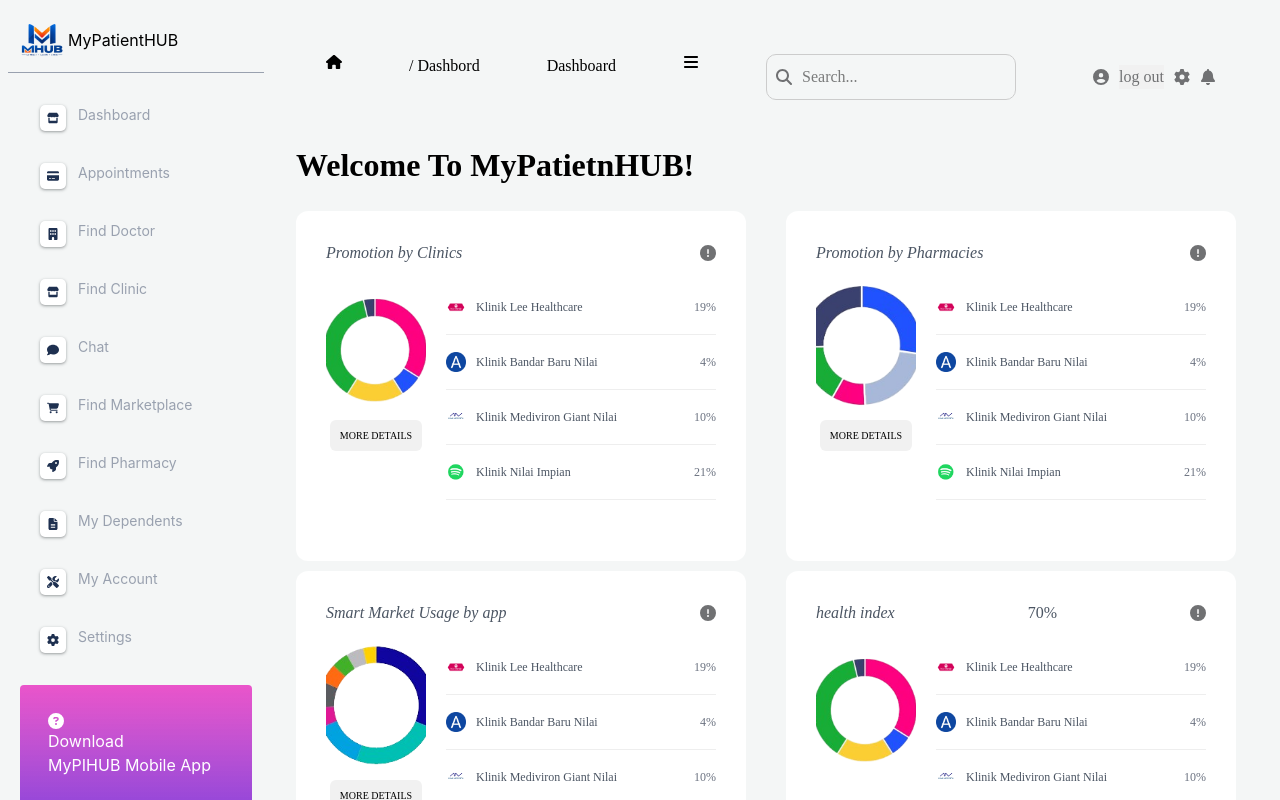
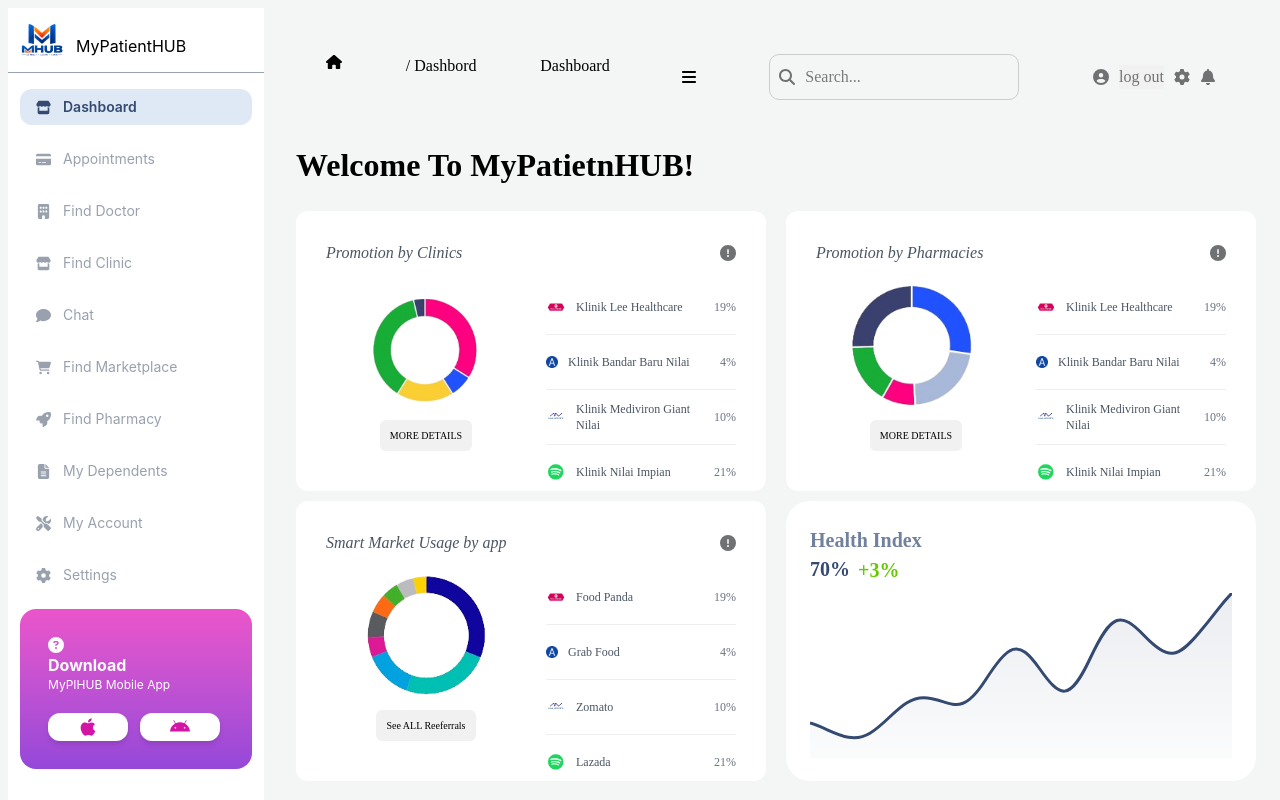
Before and after one commit to narges-karimyar/HUB, a React (Vite) app: page / in a window 1280 px wide. Both pictures are taken after typing "name@example.com", "Sample123" into the empty fields and a click on the button "SIGN IN". Shown: the top 800 px of the page. Built offline with nearby package versions, Linux system fonts and the light colour scheme.

Commit message:
new update

```diff
--- a/src/Components/Aside.jsx
+++ b/src/Components/Aside.jsx
@@ -1,4 +1,4 @@
-import { Link } from "react-router-dom";
+import { NavLink } from "react-router-dom";
 import {
   FaStore,
   FaCreditCard,
@@ -10,121 +10,179 @@ import {
   FaScrewdriverWrench,
   FaGear,
   FaCircleQuestion,
+  FaXmark,
+  FaApple,
+  FaAndroid,
 } from "react-icons/fa6";
+
 import product from "../Data/Products";
 
-export default function Aside({ open }) {
-  const c = "rgb(30, 48, 80)";
-  const link = `flex gap-3 ${open ? "my-8 mx-8" : "my-10 justify-center"}`;
+export default function Aside({ open, setOpen }) {
+  const closeMenu = () => setOpen(false);
+
+  const getLinkClass = ({ isActive }) =>
+    `flex items-center gap-3 rounded-xl transition-all duration-200
+    ${open ? "my-4 mx-3 px-4 py-2" : "my-6 mx-2 justify-center py-2"}
+    ${
+      isActive
+        ? "bg-[#dfe8f5] text-[#344a70] font-semibold"
+        : "text-gray-400 hover:bg-gray-100 hover:text-[#344a70]"
+    }`;
 
   return (
+    <>
+      {/* Mobile and tablet backdrop */}
+      {open && (
+        <div
+          onClick={closeMenu}
+          className="fixed inset-0 z-40 bg-black/40 lg:hidden"
+        />
+      )}
+
+      {/* Sidebar */}
       <aside
-      className={`shrink-0 transition-all duration-300 m-2 h-screen sticky top-0 overflow-y-auto overflow-x-hidden max-lg:hidden ${
-        open ? "w-64 " : "w-20 "
+        className={`
+          shrink-0 bg-white
+          transition-all duration-300
+          m-2 h-screen sticky top-0
+          overflow-y-auto overflow-x-hidden
+          z-50
+          max-lg:fixed max-lg:left-0 max-lg:top-0
+          max-lg:m-0 max-lg:h-screen max-lg:w-64
+          ${open ? "max-lg:translate-x-0" : "max-lg:-translate-x-full"}
+          ${open ? "w-64" : "w-20"}
+        `}
+      >
+        {/* Logo and close button */}
+        <div
+          className={`flex items-center m-2 ${
+            open ? "justify-between" : "justify-center"
           }`}
         >
-      <div className={`flex m-2 ${open ? "" : "justify-center"}`}>
+          <div className="flex items-center gap-2">
             <img
               src={product[0].Image}
               alt={product[0].name}
               className="h-12 w-13"
             />
+
             {open && <p className="mt-3">MyPatientHUB</p>}
           </div>
+
+          {open && (
+            <button
+              onClick={closeMenu}
+              className="lg:hidden p-2"
+              aria-label="Close menu"
+            >
+              <FaXmark size={20} />
+            </button>
+          )}
+        </div>
+
         <hr className="text-gray-400" />
-      <Link to="/" className={link}>
-        <span className="span">
-          {" "}
-          <FaStore size={12} color={c} />
-        </span>
-        {open && <p className="text-gray-400 text-sm">Dashboard</p>}
-      </Link>
 
-      <Link to="/appointments" className={link}>
-        <span className="span">
-          {" "}
-          <FaCreditCard size={12} color={c} />
-        </span>
-        {open && <p className="text-gray-400 text-sm">Appointments</p>}
-      </Link>
+        {/* Dashboard */}
+        <NavLink to="/" end onClick={closeMenu} className={getLinkClass}>
+          <FaStore size={15} className="shrink-0" />
+          {open && <p className="text-sm">Dashboard</p>}
+        </NavLink>
 
-      <Link to="/find-doctor" className={link}>
-        <span className="span">
-          {" "}
-          <FaBuilding size={12} color={c} />
-        </span>
-        {open && <p className="text-gray-400 text-sm">Find Doctor</p>}
-      </Link>
+        {/* Appointments */}
+        <NavLink
+          to="/appointments"
+          onClick={closeMenu}
+          className={getLinkClass}
+        >
+          <FaCreditCard size={15} className="shrink-0" />
+          {open && <p className="text-sm">Appointments</p>}
+        </NavLink>
 
-      <Link to="/find-clinic" className={link}>
-        <span className="span">
-          {" "}
-          <FaStore size={12} color={c} />
-        </span>
-        {open && <p className="text-gray-400 text-sm">Find Clinic</p>}
-      </Link>
+        {/* Find Doctor */}
+        <NavLink to="/find-doctor" onClick={closeMenu} className={getLinkClass}>
+          <FaBuilding size={15} className="shrink-0" />
+          {open && <p className="text-sm">Find Doctor</p>}
+        </NavLink>
 
-      <Link to="/chat" className={link}>
-        <span className="span">
-          {" "}
-          <FaComment size={12} color={c} />
-        </span>
-        {open && <p className="text-gray-400 text-sm">Chat</p>}
-      </Link>
+        {/* Find Clinic */}
+        <NavLink to="/find-clinic" onClick={closeMenu} className={getLinkClass}>
+          <FaStore size={15} className="shrink-0" />
+          {open && <p className="text-sm">Find Clinic</p>}
+        </NavLink>
 
-      <Link to="/marketplace" className={link}>
-        <span className="span">
-          {" "}
-          <FaCartShopping size={12} color={c} />
-        </span>
-        {open && <p className="text-gray-400 text-sm">Find Marketplace</p>}
-      </Link>
+        {/* Chat */}
+        <NavLink to="/chat" onClick={closeMenu} className={getLinkClass}>
+          <FaComment size={15} className="shrink-0" />
+          {open && <p className="text-sm">Chat</p>}
+        </NavLink>
 
-      <Link to="/pharmacy" className={link}>
-        <span className="span">
-          {" "}
-          <FaRocket size={12} color={c} />
-        </span>
-        {open && <p className="text-gray-400 text-sm">Find Pharmacy</p>}
-      </Link>
+        {/* Marketplace */}
+        <NavLink to="/marketplace" onClick={closeMenu} className={getLinkClass}>
+          <FaCartShopping size={15} className="shrink-0" />
+          {open && <p className="text-sm">Find Marketplace</p>}
+        </NavLink>
 
-      <Link to="/dependents" className={link}>
-        <span className="span">
-          {" "}
-          <FaFileLines size={12} color={c} />
-        </span>
-        {open && <p className="text-gray-400 text-sm">My Dependents</p>}
-      </Link>
+        {/* Pharmacy */}
+        <NavLink to="/pharmacy" onClick={closeMenu} className={getLinkClass}>
+          <FaRocket size={15} className="shrink-0" />
+          {open && <p className="text-sm">Find Pharmacy</p>}
+        </NavLink>
 
-      <Link to="/account" className={link}>
-        <span className="span">
-          {" "}
-          <FaScrewdriverWrench size={12} color={c} />
-        </span>
-        {open && <p className="text-gray-400 text-sm">My Account</p>}
-      </Link>
+        {/* My Dependents */}
+        <NavLink to="/dependents" onClick={closeMenu} className={getLinkClass}>
+          <FaFileLines size={15} className="shrink-0" />
+          {open && <p className="text-sm">My Dependents</p>}
+        </NavLink>
 
-      <Link to="/settings" className={link}>
-        <span className="span">
-          {" "}
-          <FaGear size={12} color={c} />
-        </span>
-        {open && <p className="text-gray-400 text-sm">Settings</p>}
-      </Link>
+        {/* My Account */}
+        <NavLink to="/account" onClick={closeMenu} className={getLinkClass}>
+          <FaScrewdriverWrench size={15} className="shrink-0" />
+          {open && <p className="text-sm">My Account</p>}
+        </NavLink>
 
+        {/* Settings */}
+        <NavLink to="/settings" onClick={closeMenu} className={getLinkClass}>
+          <FaGear size={15} className="shrink-0" />
+          {open && <p className="text-sm">Settings</p>}
+        </NavLink>
+
+        {/* Download app section */}
         <div
-        className={`bg-linear-to-b from-[rgba(233,67,197,0.911)] to-[rgb(149,71,217)] rounded ${
+          className={`bg-linear-to-b from-[rgba(233,67,197,0.911)] to-[rgb(149,71,217)] rounded-2xl ${
             open ? "p-7 m-3" : "p-3 my-3 flex justify-center"
           }`}
         >
           <FaCircleQuestion className="text-white" />
+
           {open && (
             <>
-            <h1 className="text-white">Download</h1>
-            <p className="text-white">MyPIHUB Mobile App</p>
+              <h1 className="text-white">
+                <b>Download</b>
+              </h1>
+
+              <p className="text-white text-xs">MyPIHUB Mobile App</p>
+
+              <div className="flex gap-3 mt-5">
+                <button
+                  type="button"
+                  aria-label="Apple app"
+                  className="flex items-center justify-center w-20 h-7 rounded-xl bg-white shadow-md"
+                >
+                  <FaApple className="text-[#d414a5] text-xl" />
+                </button>
+
+                <button
+                  type="button"
+                  aria-label="Android app"
+                  className="flex items-center justify-center w-20 h-7 rounded-xl bg-white shadow-md"
+                >
+                  <FaAndroid className="text-[#d414a5] text-xl" />
+                </button>
+              </div>
             </>
           )}
         </div>
       </aside>
+    </>
   );
 }
--- a/src/Components/Dashboard.jsx
+++ b/src/Components/Dashboard.jsx
@@ -22,7 +22,13 @@ export default function Dashboard() {
           <p>Dashboard</p>
         </div>
 
-        <FaBars onClick={() => setOpen(!open)} className="cursor-pointer" />
+        <button
+          onClick={() => setOpen(!open)}
+          className="cursor-pointer p-2"
+          aria-label="Toggle sidebar"
+        >
+          <FaBars />
+        </button>
         <div className="search-box relative w-[250px] max-lg:w-[150px] max-[600px]:w-full max-[600px]:order-3">
           <FaMagnifyingGlass className="absolute left-2.5 top-1/2 -translate-y-1/2 text-[rgb(112,113,115)]" />
           <input
@@ -58,7 +64,7 @@ export default function Dashboard() {
           {/* first card */}
           <div
             id="cardpro1"
-            className="bg-white p-[30px] max-[600px]:p-[15px] rounded-xl  h-[350px] w-[450px]  max-lg:w-full max-lg:h-auto"
+            className="bg-white p-[30px] max-[600px]:p-[15px] rounded-xl h-[280px] w-full  max-lg:w-full max-lg:h-auto w-full overflow-hidden"
           >
             <div
               id="protitle"
@@ -74,11 +80,15 @@ export default function Dashboard() {
               id="procontent"
               className="flex gap-5 max-lg:flex-col max-lg:items-center"
             >
-              <div id="probox" className="flex flex-col items-center w-[100px]">
+              {/* image */}
+              <div
+                id="probox"
+                className="flex flex-col items-center w-[200px] "
+              >
                 <img
                   src={product[5].Image}
                   alt="Promotion"
-                  className="w-[150px] h-[130px] max-[600px]:w-[100px] max-[600px]:h-[90px] object-cover rounded-lg"
+                  className="w-250px] h-[130px] max-[600px]:w-[200px] max-[600px]:h-[90px] object-cover rounded-lg"
                 />
                 <button className="mt-2.5 px-2.5 py-2 border-none rounded-md bg-[#f1f1f1] text-[10px] cursor-pointer">
                   MORE DETAILS
@@ -103,7 +113,7 @@ export default function Dashboard() {
                   <img
                     src={product[2].Image}
                     alt="Klinik Bandar Baru Nilai"
-                    className="w-5 h-5 object-contain"
+                    className="w-3 h-3 object-contain"
                   />
                   <p className="flex-1 text-xs max-[600px]:text-[11px] font-medium text-[#4b5563]">
                     Klinik Bandar Baru Nilai
@@ -141,9 +151,10 @@ export default function Dashboard() {
           </div>
 
           {/* second card */}
+
           <div
             id="cardpro1"
-            className="bg-white p-[30px] max-[600px]:p-[15px] rounded-xl h-[350px] w-[450px]  max-lg:w-full max-lg:h-auto"
+            className="bg-white p-[30px] max-[600px]:p-[15px] rounded-xl h-[280px] w-full  max-lg:w-full max-lg:h-auto w-full overflow-hidden"
           >
             <div
               id="protitle"
@@ -159,11 +170,12 @@ export default function Dashboard() {
               id="procontent"
               className="flex gap-5 max-lg:flex-col max-lg:items-center"
             >
-              <div id="probox" className="flex flex-col items-center w-[100px]">
+              {/* image */}
+              <div id="probox" className="flex flex-col items-center w-[200px]">
                 <img
                   src={product[6].Image}
                   alt="Promotion"
-                  className="w-[155px] h-[130px] max-[600px]:w-[180px] max-[600px]:h-[90px] object-cover  rounded-lg"
+                  className="w-250px] h-[130px] max-[600px]:w-[200px] max-[600px]:h-[90px] object-cover rounded-lg"
                 />
                 <button className="mt-2.5 px-2.5 py-2 border-none rounded-md bg-[#f1f1f1] text-[10px] cursor-pointer">
                   MORE DETAILS
@@ -188,7 +200,7 @@ export default function Dashboard() {
                   <img
                     src={product[2].Image}
                     alt="Klinik Bandar Baru Nilai"
-                    className="w-5 h-5 object-contain"
+                    className="w-3 h-3 object-contain"
                   />
                   <p className="flex-1 text-xs max-[600px]:text-[11px] font-medium text-[#4b5563]">
                     Klinik Bandar Baru Nilai
@@ -224,11 +236,10 @@ export default function Dashboard() {
               </div>
             </div>
           </div>
-
           {/* third card */}
           <div
             id="cardpro1"
-            className="bg-white p-[30px] max-[600px]:p-[15px] rounded-xl  h-[350px] w-[450px]  max-lg:w-full max-lg:h-auto"
+            className="bg-white p-[30px] max-[600px]:p-[15px] rounded-xl h-[280px] w-full  max-lg:w-full max-lg:h-auto w-full overflow-hidden"
           >
             <div
               id="protitle"
@@ -244,14 +255,15 @@ export default function Dashboard() {
               id="procontent"
               className="flex gap-5 max-lg:flex-col max-lg:items-center"
             >
-              <div id="probox" className="flex flex-col items-center w-[100px]">
+              {/* image */}
+              <div id="probox" className="flex flex-col items-center w-[200px]">
                 <img
                   src={product[7].Image}
                   alt="Promotion"
-                  className="w-[150px] h-[130px] max-[600px]:w-[100px] max-[600px]:h-[90px] object-cover rounded-lg"
+                  className="w-250px] h-[130px] max-[600px]:w-[200px] max-[600px]:h-[90px] object-cover rounded-lg"
                 />
                 <button className="mt-2.5 px-2.5 py-2 border-none rounded-md bg-[#f1f1f1] text-[10px] cursor-pointer">
-                  MORE DETAILS
+                  See ALL Reeferrals
                 </button>
               </div>
 
@@ -263,7 +275,7 @@ export default function Dashboard() {
                     className="w-5 h-5 object-contain"
                   />
                   <p className="flex-1 text-xs max-[600px]:text-[11px] font-medium text-[#4b5563]">
-                    Klinik Lee Healthcare
+                    Food Panda
                   </p>
                   <span className="text-xs font-medium text-[#6b7280]">
                     19%
@@ -273,10 +285,10 @@ export default function Dashboard() {
                   <img
                     src={product[2].Image}
                     alt="Klinik Bandar Baru Nilai"
-                    className="w-5 h-5 object-contain"
+                    className="w-3 h-3 object-contain"
                   />
                   <p className="flex-1 text-xs max-[600px]:text-[11px] font-medium text-[#4b5563]">
-                    Klinik Bandar Baru Nilai
+                    Grab Food
                   </p>
                   <span className="text-xs font-medium text-[#6b7280]">4%</span>
                 </div>
@@ -287,7 +299,7 @@ export default function Dashboard() {
                     className="w-5 h-5 object-contain"
                   />
                   <p className="flex-1 text-xs max-[600px]:text-[11px] font-medium text-[#4b5563]">
-                    Klinik Mediviron Giant Nilai
+                    Zomato
                   </p>
                   <span className="text-xs font-medium text-[#6b7280]">
                     10%
@@ -300,7 +312,7 @@ export default function Dashboard() {
                     className="w-5 h-5 object-contain"
                   />
                   <p className="flex-1 text-xs max-[600px]:text-[11px] font-medium text-[#4b5563]">
-                    Klinik Nilai Impian
+                    Lazada
                   </p>
                   <span className="text-xs font-medium text-[#6b7280]">
                     21%
@@ -311,97 +323,94 @@ export default function Dashboard() {
           </div>
 
           {/* fourth card */}
+
           <div
             id="cardpro1"
-            className="bg-white p-[30px] max-[400px]:p-[15px] rounded-xl h-[350px] w-[450px] max-lg:w-full max-lg:h-auto"
+            className="bg-white p-[24px] max-[600px]:p-[15px] rounded-[24px] h-[280px] w-full overflow-hidden"
           >
-            <div
-              id="protitle"
-              className="flex items-center justify-between mb-[15px]"
-            >
-              <p className="text-[#4b5563]">
-                <i>health index</i>
+            {/* Title */}
+            <div className="mb-1">
+              <p className="text-[#71809d] text-[20px] font-semibold">
+                Health Index
               </p>
-              <p className="text-[#4b5563]">70%</p>
-              <FaCircleExclamation className="text-[rgb(112,113,115)]" />
+
+              <div className="flex items-center gap-2">
+                <h2 className="text-[#344a70] text-[20px] font-bold leading-tight">
+                  70%
+                </h2>
+                <span className="text-[#65c900] text-[20px] font-bold">
+                  +3%
+                </span>
+              </div>
             </div>
 
-            <div
-              id="procontent"
-              className="flex gap-5 max-lg:flex-col max-lg:items-center"
-            >
-              <div id="probox" className="flex flex-col items-center w-[100px]">
-                <img
-                  src={product[5].Image}
-                  alt="Promotion"
-                  className="w-[150px] h-[130px] max-[600px]:w-[100px] max-[600px]:h-[90px] object-cover rounded-lg"
+            {/* Curved chart */}
+            <div className="w-full h-[165px] mt-2">
+              <svg
+                viewBox="0 0 700 165"
+                preserveAspectRatio="none"
+                className="w-full h-full"
+              >
+                <defs>
+                  <linearGradient
+                    id="healthGradient"
+                    x1="0"
+                    y1="0"
+                    x2="0"
+                    y2="1"
+                  >
+                    <stop offset="0%" stopColor="#344a70" stopOpacity="0.10" />
+                    <stop
+                      offset="100%"
+                      stopColor="#344a70"
+                      stopOpacity="0.02"
+                    />
+                  </linearGradient>
+                </defs>
+
+                <path
+                  d="M 0 130
+           C 35 136, 65 153, 100 140
+           S 155 102, 195 105
+           S 250 125, 290 88
+           S 345 45, 380 75
+           S 430 110, 465 65
+           S 515 18, 555 43
+           S 610 65, 645 40
+           S 680 12, 700 0
+           L 700 165 L 0 165 Z"
+                  fill="url(#healthGradient)"
                 />
-              </div>
 
-              <div id="clinicbox" className="flex-1">
-                <div className="card flex items-center h-[55px] gap-2.5 border-b border-[#eee]">
-                  <img
-                    src={product[1].Image}
-                    alt="Klinik Lee Healthcare"
-                    className="w-5 h-5 object-contain"
-                  />
-                  <p className="flex-1 text-xs max-[600px]:text-[11px] font-medium text-[#4b5563]">
-                    Klinik Lee Healthcare
-                  </p>
-                  <span className="text-xs font-medium text-[#6b7280]">
-                    19%
-                  </span>
-                </div>
-                <div className="card flex items-center h-[55px] gap-2.5 border-b border-[#eee]">
-                  <img
-                    src={product[2].Image}
-                    alt="Klinik Bandar Baru Nilai"
-                    className="w-5 h-5 object-contain"
-                  />
-                  <p className="flex-1 text-xs max-[600px]:text-[11px] font-medium text-[#4b5563]">
-                    Klinik Bandar Baru Nilai
-                  </p>
-                  <span className="text-xs font-medium text-[#6b7280]">4%</span>
-                </div>
-                <div className="card flex items-center h-[55px] gap-2.5 border-b border-[#eee]">
-                  <img
-                    src={product[3].Image}
-                    alt="Klinik Mediviron Giant Nilai"
-                    className="w-5 h-5 object-contain"
-                  />
-                  <p className="flex-1 text-xs max-[600px]:text-[11px] font-medium text-[#4b5563]">
-                    Klinik Mediviron Giant Nilai
-                  </p>
-                  <span className="text-xs font-medium text-[#6b7280]">
-                    10%
-                  </span>
-                </div>
-                <div className="card flex items-center h-[55px] gap-2.5 border-b border-[#eee]">
-                  <img
-                    src={product[4].Image}
-                    alt="Klinik Nilai Impian"
-                    className="w-5 h-5 object-contain"
-                  />
-                  <p className="flex-1 text-xs max-[600px]:text-[11px] font-medium text-[#4b5563]">
-                    Klinik Nilai Impian
-                  </p>
-                  <span className="text-xs font-medium text-[#6b7280]">
-                    21%
-                  </span>
-                </div>
-              </div>
+                <path
+                  d="M 0 130
+           C 35 136, 65 153, 100 140
+           S 155 102, 195 105
+           S 250 125, 290 88
+           S 345 45, 380 75
+           S 430 110, 465 65
+           S 515 18, 555 43
+           S 610 65, 645 40
+           S 680 12, 700 0"
+                  fill="none"
+                  stroke="#344a70"
+                  strokeWidth="3"
+                  vectorEffect="non-scaling-stroke"
+                />
+              </svg>
             </div>
           </div>
         </div>
       </div>
 
-      <footer className=" flex justify-between items-center px-10 py-5 text-xs text-[#4b5563] ">
-        <p>
+      <footer className="flex flex-col gap-4 px-4 py-5 text-xs text-[#4b5563] sm:flex-row sm:justify-between sm:items-center sm:px-6 lg:px-10">
+        <p className="text-center sm:text-left">
           © 2026, made with{" "}
           <FaHeart className="inline text-[rgb(112,113,115)]" />{" "}
           <b className="text-[rgb(25,62,125)]">MyPiHUB</b> for a better web.
         </p>
-        <div className="div flex gap-[25px] items-center">
+
+        <div className="flex flex-wrap justify-center gap-x-5 gap-y-3 items-center sm:justify-end">
           <p>MyPatientHUB</p>
           <p>About Us</p>
           <p>Blog</p>
--- a/src/Components/Nav.jsx
+++ b/src/Components/Nav.jsx
@@ -8,7 +8,7 @@ export default function Layout({ onLogout }) {
 
   return (
     <div className="flex min-h-screen">
-      <Aside open={open} />
+      <Aside open={open} setOpen={setOpen} />
       <div className="flex-1 min-w-0 p-6">
         <Outlet context={{ open, setOpen, onLogout }} />
       </div>
--- a/src/index.css
+++ b/src/index.css
@@ -2,8 +2,7 @@
 body {
   background-color: rgba(225, 229, 229, 0.336);
 }
-#cardpro1 {
-}
+
 .span {
   width: 26px;
   height: 26px;
@@ -50,7 +49,7 @@ body {
 }
 @media (max-width: 768px) {
   .parttwo {
-    margin-top: 150px;
+    margin-top: 300px;
   }
 }
 
```
Also changed, not shown: src/Components/Clinic.jsx (+7 -4 lines), src/Components/Find.jsx (+7 -5 lines), src/Components/FindPharmacy.jsx (+7 -1 lines), src/Components/MyDependents.jsx (+7 -1 lines), 1 other file (tests, documents, lock files or other folders). Lines whose indentation alone changed are shown as unchanged.
